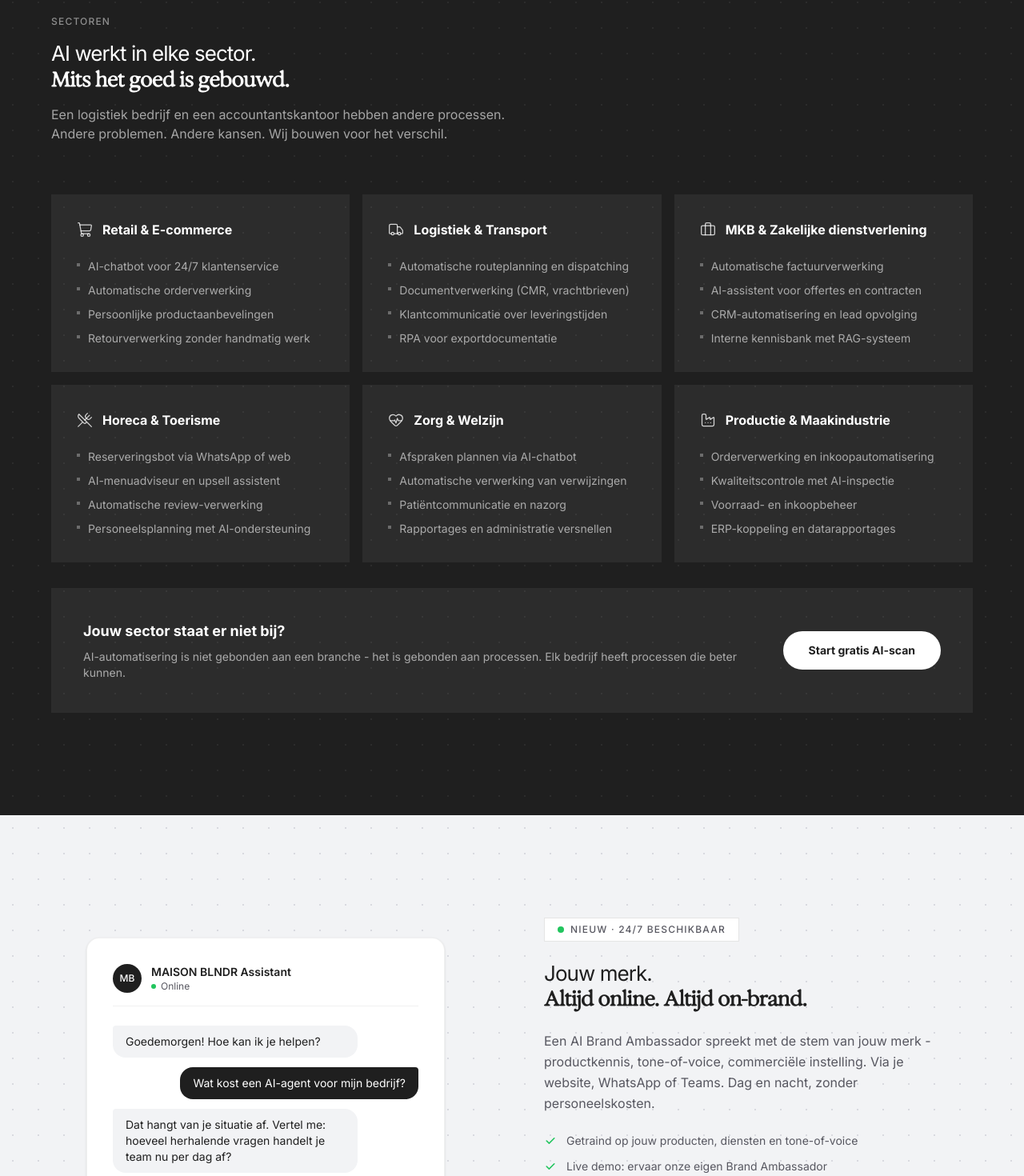
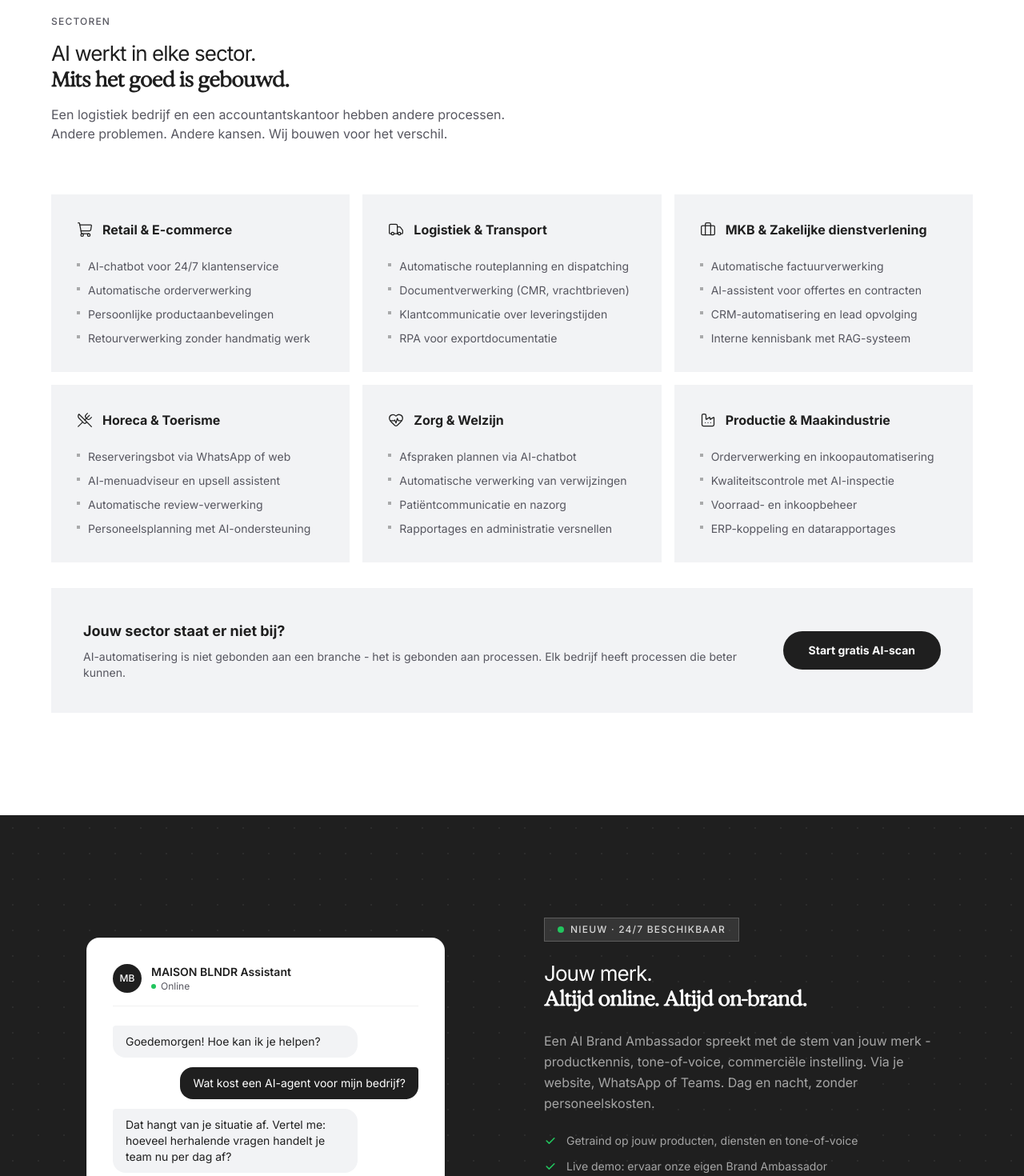
Before and after one commit to maisonblender/maisonblender.com, a Next.js app: page / in a window 1280 px wide. Shown: the part 3018-4488 px from the top of the page at 80% size. Built offline with nearby package versions, Linux system fonts and the light colour scheme.

Commit message:
fix: donkere achtergrond op BrandAmbassador, Sectoren hersteld naar licht
Correctie: donkere achtergrond (#1f1f1f + dot-grid) toegepast op de
AI Brand Ambassador sectie. Sectoren component teruggebracht naar de
originele witte achtergrond.

Co-Authored-By: Paperclip <noreply@paperclip.ing>

```diff
--- a/components/BrandAmbassadorSection.tsx
+++ b/components/BrandAmbassadorSection.tsx
@@ -2,12 +2,12 @@ import Link from "next/link";
 
 export default function BrandAmbassadorSection() {
   return (
-    <section id="brand-ambassador" className="relative bg-[#f2f3f5] px-6 py-20 lg:py-32 overflow-hidden">
+    <section id="brand-ambassador" className="relative bg-[#1f1f1f] px-6 py-20 lg:py-32 overflow-hidden text-white">
       {/* Subtle dot grid */}
       <div
-        className="pointer-events-none absolute inset-0 opacity-[0.4]"
+        className="pointer-events-none absolute inset-0 opacity-[0.06]"
         style={{
-          backgroundImage: "radial-gradient(circle, #b2b2be 1px, transparent 1px)",
+          backgroundImage: "radial-gradient(circle, #ffffff 1px, transparent 1px)",
           backgroundSize: "32px 32px",
         }}
       />
@@ -54,13 +54,13 @@ export default function BrandAmbassadorSection() {
 
           {/* Text column - right */}
           <div className="flex flex-col gap-6 order-1 lg:order-2">
-            <div className="inline-flex w-fit items-center gap-2 border border-black/10 bg-white px-4 py-1.5 text-xs font-medium uppercase tracking-widest text-[#575760]">
+            <div className="inline-flex w-fit items-center gap-2 border border-white/20 bg-white/10 px-4 py-1.5 text-xs font-medium uppercase tracking-widest text-white/80">
               <span className="h-2 w-2 rounded-full bg-[#22c55e]" />
               Nieuw · 24/7 beschikbaar
             </div>
 
             <h2
-              className="text-[24px] font-normal leading-[1.2] tracking-tight text-[#1f1f1f] sm:text-[29px] lg:text-[26px]"
+              className="text-[24px] font-normal leading-[1.2] tracking-tight text-white sm:text-[29px] lg:text-[26px]"
               style={{ letterSpacing: "-0.95px" }}
             >
               Jouw merk.
@@ -68,12 +68,12 @@ export default function BrandAmbassadorSection() {
               <span className="font-exposure">Altijd online. Altijd on-brand.</span>
             </h2>
 
-            <p className="text-base leading-relaxed text-[#575760] max-w-lg">
+            <p className="text-base leading-relaxed text-white/60 max-w-lg">
               Een AI Brand Ambassador spreekt met de stem van jouw merk - productkennis, tone-of-voice,
               commerciële instelling. Via je website, WhatsApp of Teams. Dag en nacht, zonder personeelskosten.
             </p>
 
-            <ul className="flex flex-col gap-3 text-sm text-[#575760]">
+            <ul className="flex flex-col gap-3 text-sm text-white/60">
               {[
                 "Getraind op jouw producten, diensten en tone-of-voice",
                 "Live demo: ervaar onze eigen Brand Ambassador",
@@ -97,7 +97,7 @@ export default function BrandAmbassadorSection() {
               </Link>
               <a
                 href="/strategiegesprek"
-                className="inline-block rounded-full border border-[#1f1f1f]/20 bg-white px-8 py-4 text-sm font-medium text-[#575760] transition-all hover:border-[#1f1f1f]/40 hover:text-[#1f1f1f] text-center"
+                className="inline-block rounded-full border border-white/20 bg-white/10 px-8 py-4 text-sm font-medium text-white/70 transition-all hover:border-white/40 hover:text-white text-center"
               >
                 Vraag een demo aan
               </a>
--- a/components/Sectoren.tsx
+++ b/components/Sectoren.tsx
@@ -72,27 +72,20 @@ const sectoren = [
 
 export default function Sectoren() {
   return (
-    <section id="sectoren" className="relative bg-[#1f1f1f] px-6 py-20 lg:py-32 text-white overflow-hidden">
-      {/* Subtle dot grid */}
-      <div
-        className="pointer-events-none absolute inset-0 opacity-[0.06]"
-        style={{
-          backgroundImage: "radial-gradient(circle, #ffffff 1px, transparent 1px)",
-          backgroundSize: "32px 32px",
-        }}
-      />
+    <section id="sectoren" className="relative bg-white px-6 py-20 lg:py-32">
+      <div className="pointer-events-none absolute left-0 top-0 h-px w-full bg-gradient-to-r from-transparent via-black/[0.06] to-transparent" />
 
-      <div className="relative z-10 mx-auto max-w-6xl">
+      <div className="mx-auto max-w-6xl">
         <div className="mb-16 flex flex-col gap-4">
-          <span className="text-xs font-medium uppercase tracking-widest text-white/50">
+          <span className="text-xs font-medium uppercase tracking-widest text-[#575760]">
             Sectoren
           </span>
-          <h2 className="text-[24px] font-normal leading-[1.2] tracking-tight text-white sm:text-[29px] lg:text-[26px]" style={{ letterSpacing: "-0.95px" }}>
+          <h2 className="text-[24px] font-normal leading-[1.2] tracking-tight text-[#1f1f1f] sm:text-[29px] lg:text-[26px]" style={{ letterSpacing: "-0.95px" }}>
             AI werkt in elke sector.
             <br />
             <span className="font-exposure">Mits het goed is gebouwd.</span>
           </h2>
-          <p className="max-w-xl text-white/60">
+          <p className="max-w-xl text-[#575760]">
             Een logistiek bedrijf en een accountantskantoor hebben andere processen. Andere problemen.
             Andere kansen. Wij bouwen voor het verschil.
           </p>
@@ -102,16 +95,16 @@ export default function Sectoren() {
           {sectoren.map((item) => (
             <div
               key={item.sector}
-              className="group bg-white/[0.06] p-8 transition-colors hover:bg-white/[0.10]"
+              className="group bg-[#f2f3f5] p-8 transition-colors hover:bg-white"
             >
               <div className="mb-6 flex items-center gap-3">
-                <item.Icon className="h-5 w-5 shrink-0 text-white/80" strokeWidth={1.5} />
-                <h3 className="text-base font-bold text-white">{item.sector}</h3>
+                <item.Icon className="h-5 w-5 shrink-0 text-[#1f1f1f]" strokeWidth={1.5} />
+                <h3 className="text-base font-bold text-[#1f1f1f]">{item.sector}</h3>
               </div>
               <ul className="flex flex-col gap-2.5">
                 {item.usecases.map((uc) => (
-                  <li key={uc} className="flex items-start gap-2.5 text-sm text-white/60">
-                    <span className="mt-1.5 h-1 w-1 shrink-0 bg-white/30" />
+                  <li key={uc} className="flex items-start gap-2.5 text-sm text-[#575760]">
+                    <span className="mt-1.5 h-1 w-1 shrink-0 bg-black/30" />
                     {uc}
                   </li>
                 ))}
@@ -121,22 +114,24 @@ export default function Sectoren() {
         </div>
 
         {/* CTA strip */}
-        <div className="mt-8 flex flex-col items-center gap-4 bg-white/[0.06] p-10 text-center sm:flex-row sm:justify-between sm:text-left">
+        <div className="mt-8 flex flex-col items-center gap-4 bg-[#f2f3f5] p-10 text-center sm:flex-row sm:justify-between sm:text-left">
           <div className="flex flex-col gap-2">
-            <p className="text-lg font-bold text-white">Jouw sector staat er niet bij?</p>
-            <p className="text-sm text-white/60">
+            <p className="text-lg font-bold text-[#1f1f1f]">Jouw sector staat er niet bij?</p>
+            <p className="text-sm text-[#575760]">
               AI-automatisering is niet gebonden aan een branche - het is gebonden aan processen.
               Elk bedrijf heeft processen die beter kunnen.
             </p>
           </div>
           <a
             href="/quickscan"
-            className="shrink-0 rounded-full bg-white px-8 py-3.5 text-sm font-bold text-[#1f1f1f] transition-all hover:bg-white/90 hover:shadow-md"
+            className="shrink-0 rounded-full bg-[#1f1f1f] px-8 py-3.5 text-sm font-bold text-white transition-all hover:bg-[#3a3a42] hover:shadow-md"
           >
             Start gratis AI-scan
           </a>
         </div>
       </div>
+
+      <div className="pointer-events-none absolute bottom-0 left-0 h-px w-full bg-gradient-to-r from-transparent via-black/[0.06] to-transparent" />
     </section>
   );
 }
```
